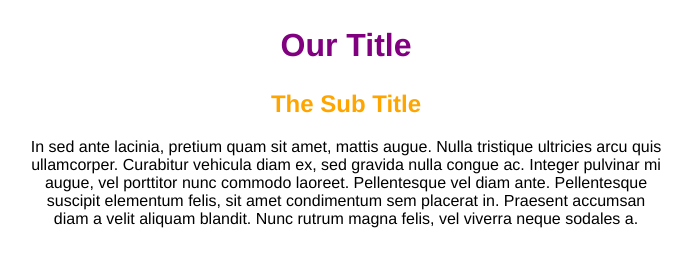
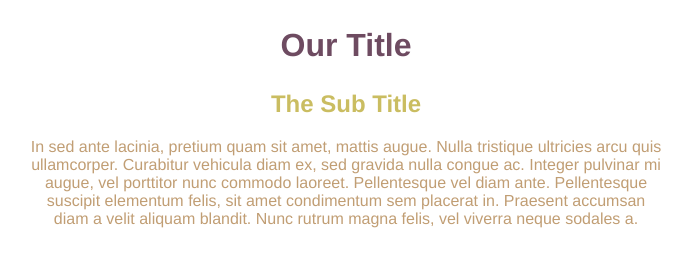
Before and after one commit to lulusghub/changing-font-colors, a plain HTML site: page index.html in a window 1280 px wide. Shown: the whole page, without its empty margins (294-986 px from the left). Drawn offline with Linux system fonts and the light colour scheme.

Commit message:
Commit new color changes and added mobile phone size

```diff
--- a/css/main.css
+++ b/css/main.css
@@ -20,21 +20,44 @@ h2 {
 /* ----------- Tablets larger than 768px wide ----------- */
 @media (min-width: 768px) {
 	h1 {
-    color: red;
+    color: #02cbd2;
   }
 
   h2 {
-    color: green;
+    color: #fcc02a;
+    }
+
+  p {
+    color: #7b8f8e;
   }
 }
 
 /* ----------- Monitors larger than 1200px wide ----------- */
 @media (min-width: 1200px) {
 	h1 {
-		color: purple;
+		color: #6e4b61;
 }
 
   h2 {
-    color: orange;
+    color: #cabd61;
+  }
+
+  p {
+    color: #c19e74;
   }
 }
+
+/* ----------- Phones Smaller than 768px wide ----------- */
+@media (max-width: 768px) {
+	h1 {
+    color: #7b7d70;
+  }
+
+  h2 {
+    color: #4eafb8;
+    }
+
+  p {
+    color: #ff8641;
+  }
+}
```
